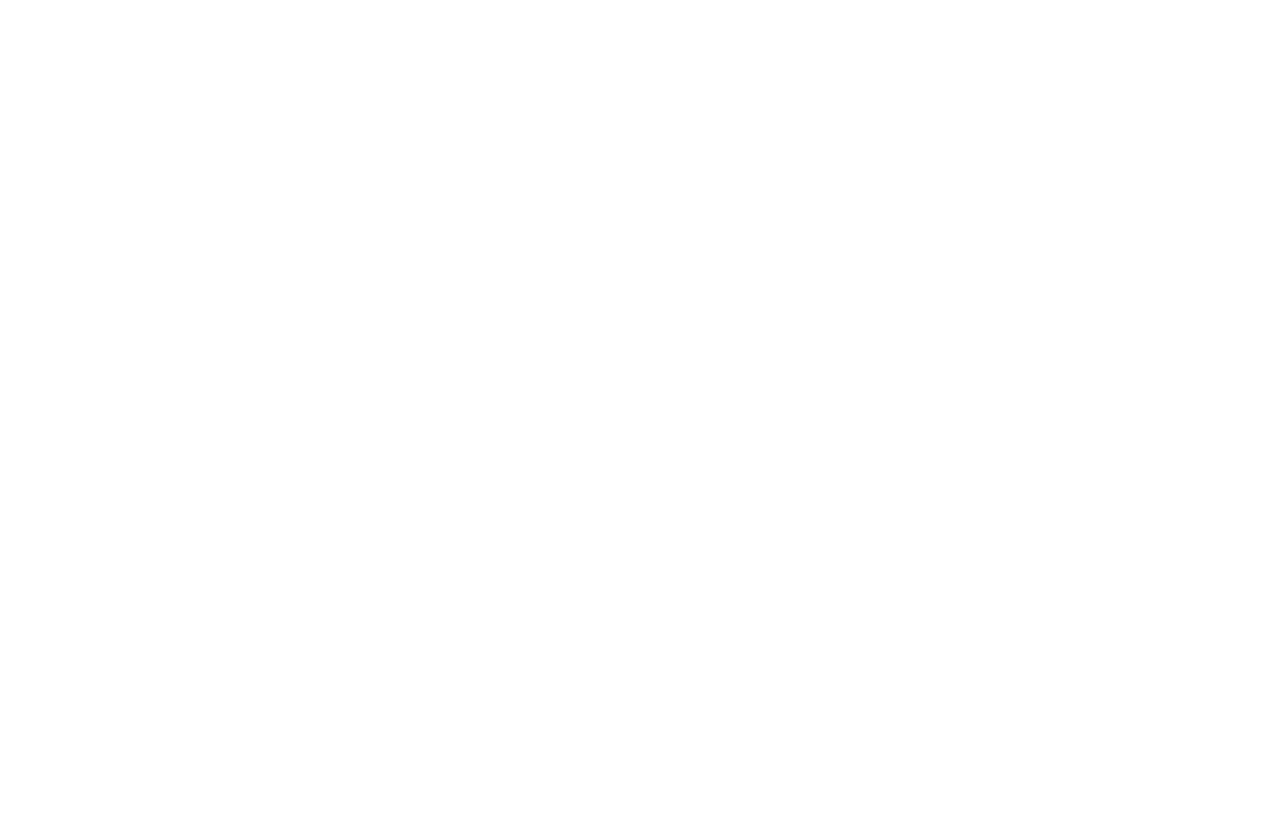
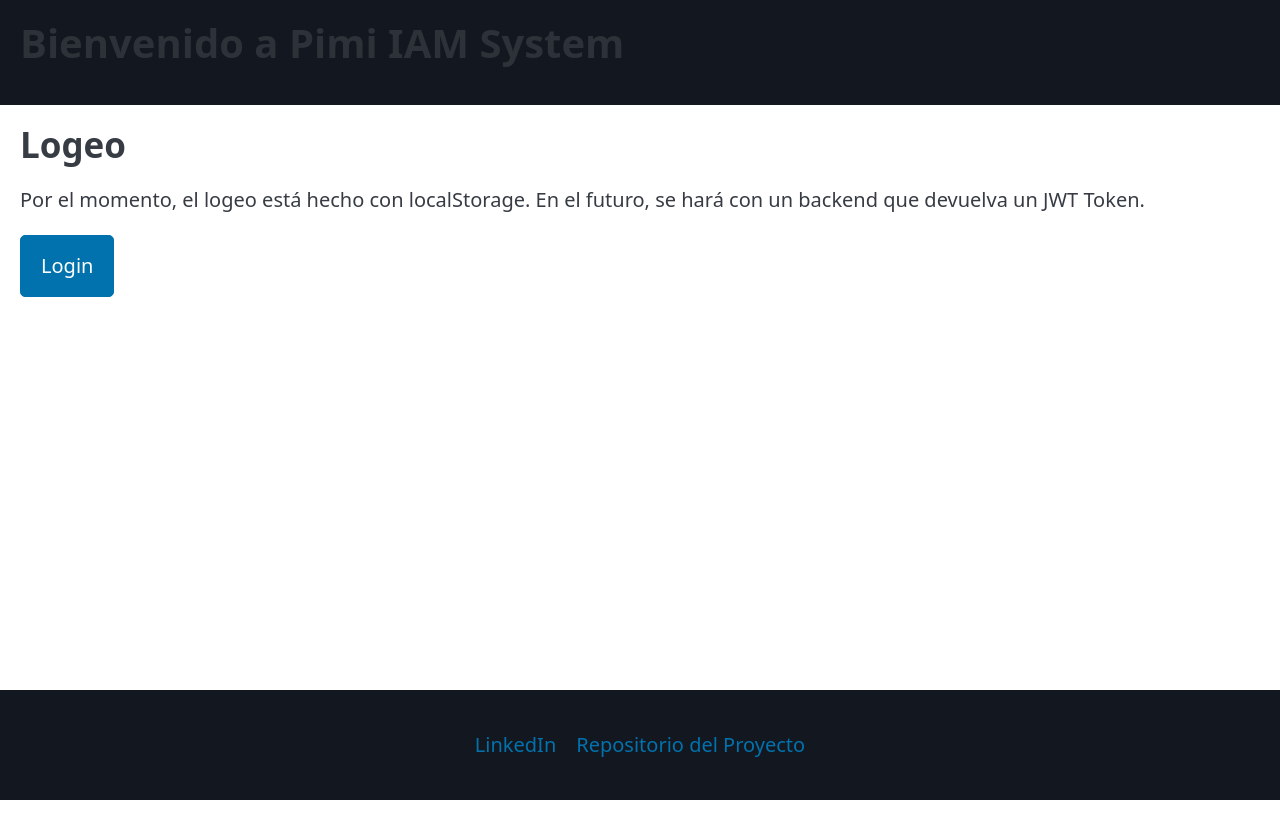
Before and after one commit to RodrigoPimienta/IAM-System-React, a React (Vite) app: page /login in a window 1280 px wide. Before the commit this address had no page. Shown: the top 838 px of the page. Before the commit the page ends 800 px from the top, so only its background shows below. Built offline with nearby package versions, Linux system fonts and the light colour scheme.

Commit message:
feat(Components): :sparkles: New component: Login component

```diff
--- /dev/null
+++ b/src/layouts/Login.jsx
@@ -0,0 +1,37 @@
+import { useEffect } from "react";
+import { useAuth } from "../hooks/useAuth";
+import { Error, Loading } from "../components";
+import { useNavigate } from "react-router";
+
+export const Login = () => {
+    const { auth, login } = useAuth();
+
+    const navigate = useNavigate();
+
+    // Redirigir si ya está logeado
+    useEffect(() => {
+        if (auth.isLoggedIn) {
+            navigate("/admin");
+        }
+    }, [auth.isLoggedIn, navigate]); // Solo se ejecuta cuando cambia `auth.isLoggedIn`
+
+    const handleLogin = () => {
+        login({ user: "testUser", password: "123456" });
+    };
+
+    return (
+        <>
+            <h2>Logeo</h2>
+            <p>Por el momento, el logeo está hecho con localStorage. En el futuro, se hará con un backend que devuelva un JWT Token.</p>
+            <div>
+                {auth.loading && <Loading />}
+                {auth.error && <Error message={auth.error} />}
+
+
+                <button onClick={handleLogin} disabled={auth.loading}>
+                    {auth.loading ? "Logging in..." : "Login"}
+                </button>
+            </div>
+        </>
+    );
+};
--- a/src/layouts/index.jsx
+++ b/src/layouts/index.jsx
@@ -1,3 +1,4 @@
 export {AdminLayout} from './AdminLayout';
 export {ProtectedRoute} from './ProtectedRoute ';
 export {PublicLayout} from './PublicLayout';
+export {Login} from './Login';
--- a/src/main.jsx
+++ b/src/main.jsx
@@ -3,12 +3,14 @@
 import { BrowserRouter, Routes, Route } from "react-router";
 import './styles/index.css'
 import './styles/app.css'
-import { PublicLayout, AdminLayout, ProtectedRoute } from './layouts/index'
+import { AuthProvider } from './context/index';
+import { PublicLayout, AdminLayout, ProtectedRoute, Login } from './layouts/index'
 import { HomePublic, Catalogs, Users, Profiles, Modules, ModulesRols, ModulesPermissions, HomePrivate } from './pages/index'
 
 const root = document.getElementById("root");
 
 ReactDOM.createRoot(root).render(
+    <AuthProvider>
       <StrictMode>
       <BrowserRouter>
         <Routes>
@@ -16,6 +18,7 @@
           <Route path="/" element={<PublicLayout />}>
             <Route index element={<HomePublic />} /> {/* Página de inicio pública */}
             <Route path="home" element={<HomePublic />} />
+            <Route path="login" element={<Login />} />
           </Route>
 
           {/* Rutas protegidas (dentro del AdminLayout) */}
@@ -40,4 +43,6 @@
         </Routes>
       </BrowserRouter>
     </StrictMode>
+  </AuthProvider>
+
 );
--- a/src/pages/HomePublic.jsx
+++ b/src/pages/HomePublic.jsx
@@ -1,5 +1,13 @@
+import { useNavigate } from "react-router"
 
 export const HomePublic = () => {
+
+  const navigate = useNavigate()
+
+  const handelLogin = () => {
+    navigate('/login')
+  }
+
   return (
     <div className="container-fluid">
 
@@ -22,9 +30,13 @@
         <li>React vanilla + Backend + Autenticación JWT</li>
         <li>React Redux + Backend + Autenticación JWT</li>
         <li>React Zustand + Backend + Autenticación JWT</li>
+      </ul>
+    </section>
 
-
-      </ul>
+    <section id="logeo">
+      <h2>Logeo</h2>
+      <p>Por el momento, el logeo está hecho con localStorage. En el futuro, se hará con un backend que devuelva un JWT Token.</p>
+      <button onClick={handelLogin} className="btn btn-primary">Logeo</button>
     </section>
 
     </div>
```
Lines whose indentation alone changed are shown as unchanged.
